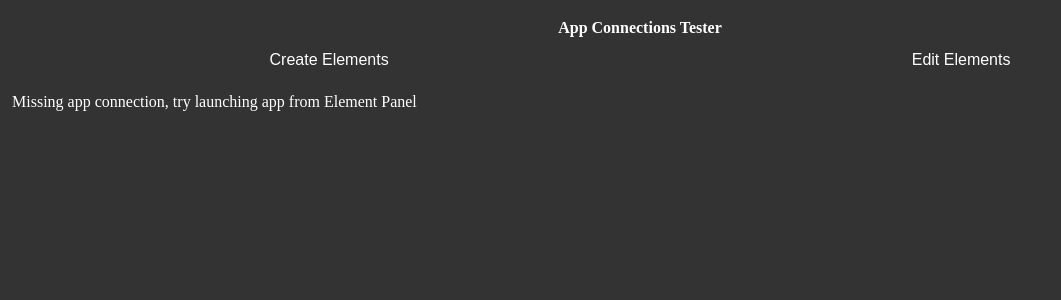
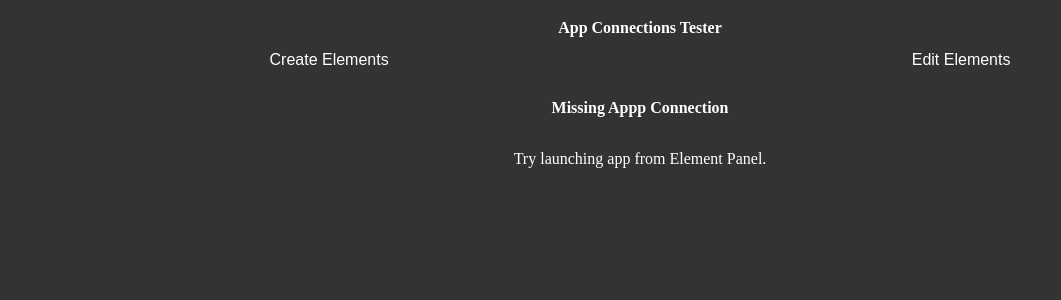
Before and after one commit to Webflow-Examples/app-connections-tester, a React app: page / in a window 1280 px wide. Both pictures are taken after a click on the button "Edit Elements". Shown: the top 300 px of the page, without its empty margins (0-1061 px from the left). Built offline with nearby package versions, Linux system fonts and the light colour scheme.

Commit message:
Create EmptyState Component, hook errors into webflow notifications, split up component and element id into their own lines to make it more readable.

```diff
--- a/public/styles.css
+++ b/public/styles.css
@@ -19,9 +19,13 @@ body {
     margin-bottom: 4px;
   }
 
-  h1 {
+  .heading {
     font-size: var(--font-size-large);
     text-align: center;
+  }
+
+  .subheading {
+    font-size: var(--font-size-small);
   }
 
   .pageContainer {
@@ -39,6 +43,10 @@ body {
     color: var(--text2);
     border: none;
     border-radius: 0;
+  }
+
+  .tab:hover {
+    color: var(--text1);
   }
 
   .tab:focus {
@@ -76,3 +84,18 @@ body {
 .gap-1 {
   gap: var(--spacer-small);
 }
+
+.emptyState {
+  display: flex;
+  flex-direction: column;
+  justify-content: center;
+  align-items: center;
+  padding: var(--spacer-large);
+  gap: var(--spacer-small);
+  background: var(--background5);
+  border-radius: var(--spacer-small);
+}
+
+.text-center {
+  text-align: center;
+}
--- a/src/index.tsx
+++ b/src/index.tsx
@@ -16,6 +16,11 @@ interface EditTab {
   appConnection: string;
 }
 
+interface EmptyState {
+  title: string;
+  body: string;
+}
+
 const Tabs: React.FC<Tabs> = ({ tabItems }) => {
   return <div className="tabContainer">
     {tabItems.map((tabItem) => <button key={tabItem.id} onClick={tabItem.onClick} className={`tab${tabItem.isActive ? ' tab--active' : ''}`}>{tabItem.displayName}</button>)}
@@ -27,8 +32,15 @@ const Tab = {
   EDIT: 'EDIT'
 }
 
+const EmptyState: React.FC<EmptyState> = ({ title, body}) => {
+  return <div className="emptyState">
+    <h2 className="subheading">{title}</h2>
+    <p>{body}</p>
+  </div>
+}
+
 const EditTab: React.FC<EditTab> = ({ appConnection }) => {
-  const [resource, setResource] = useState('');
+  const [resource, setResource] = useState({});
 
   useEffect(() => {
     async function fetchAppResource() {
@@ -38,8 +50,7 @@ const EditTab: React.FC<EditTab> = ({ appConnection }) => {
 
       const res = await webflow.getCurrentAppConnectionResource();
       if (res && res.type === 'Element') {
-        console.log("res", res);
-        setResource(JSON.stringify(res.value.id));
+        setResource(res.value.id);
       }
     }
 
@@ -47,12 +58,15 @@ const EditTab: React.FC<EditTab> = ({ appConnection }) => {
   }, [appConnection])
 
   if (appConnection === '') {
-    return <p>Missing app connection, try launching app from Element Panel</p>
+    return <EmptyState title="Missing Appp Connection" body="Try launching app from Element Panel."/>
   }
 
   return <>
-    <p>App Connection: {appConnection}</p>
-    <p>Id: {resource}</p>
+    <h2 className="subheading">{appConnection}</h2>
+    <p>Component ID</p>
+    <p>{resource.component}</p>
+    <p>Element ID</p>
+    <p>{resource.element}</p>
   </>
 }
 
@@ -63,7 +77,6 @@ const App: React.FC = () => {
   useEffect(() => {
     async function retrieveAppConnections() {
       const appConnections = await webflow.getCurrentAppConnection();
-      console.log('app connections', appConnections);
       if (['manageImageElement', 'manageFormElement'].includes(appConnections)) {
         setCurrentTab(Tab.EDIT);
         setCurrentAppConnection(appConnections);
@@ -82,17 +95,18 @@ const App: React.FC = () => {
     if (root && root.children) {
       const el = await root.append(type);
       if (!el || !el.appConnections) {
-        throw new Error("App Connections not supported");
+        await webflow.notify({ type: "Error", message: "App Connections not supported" });
+        return;
       }
       await el.setAppConnection(type == webflow.elementPresets.Image ? 'manageImageElement' : 'manageFormElement');
     } else {
-      throw new Error("Expected an element.")
+      await webflow.notify({ type: 'Success', message: "Expected an element"})
     }
   }
 
   return (
     <div>
-      <h1>App Connections Tester</h1>
+      <h1 className="heading">App Connections Tester</h1>
       <Tabs tabItems={[
         {id: Tab.HOME, displayName: 'Create Elements', onClick: () => goToTab(Tab.HOME), isActive: currentTab === Tab.HOME},
         {id: Tab.EDIT, displayName: 'Edit Elements', onClick: () => goToTab(Tab.EDIT), isActive: currentTab === Tab.EDIT}
```
